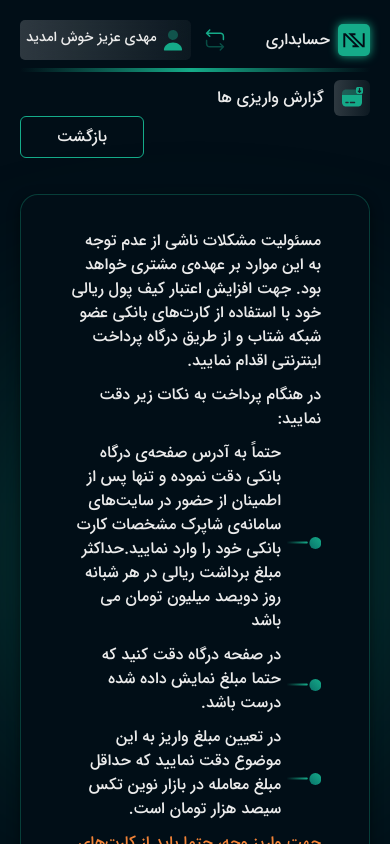
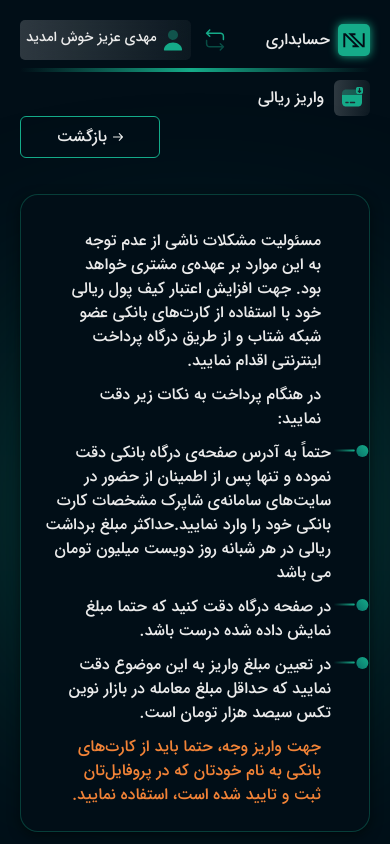
Before and after one commit to danyalbani240/dashboard, a Nuxt app: page /deposit-rial in a window 390 px wide. Shown: the top 844 px of the page. Built offline with nearby package versions, Linux system fonts and the light colour scheme.

Commit message:
making the responsive of descriibe section ok

```diff
--- a/pages/deposit-rial/index.vue
+++ b/pages/deposit-rial/index.vue
@@ -2,31 +2,37 @@
   <div class="bg-primary w-full text-Neutral-Gray p-5">
     <base-dashboard-header :pageName="'حسابداری'" />
     <div class="mt-2">
-      <base-part-header :address="'insidereport'" headName="گزارش واریزی ها" />
-      <base-button @click="goback">بازگشت</base-button>
+      <base-part-header :address="'insidereport'" headName="واریز ریالی" />
+      <base-button :prev="true" @click="goback">بازگشت</base-button>
       <div class="relative">
         <div class="absolute bg-blur"></div>
-        <div class="mt-9 acounting-box-1 bg-primary py-6 px-12" dir="rtl">
-          <p>
+        <div class="mt-9 acounting-box-1 bg-primary py-6" dir="rtl">
+          <p class="px-12">
             مسئولیت مشکلات ناشی از عدم توجه به این موارد بر عهده‌ی مشتری خواهد
             بود. جهت افزایش اعتبار کیف پول ریالی خود با استفاده از کارت‌های
             بانکی عضو شبکه شتاب و از طریق درگاه پرداخت اینترنتی اقدام نمایید.
           </p>
-          <p>در هنگام پرداخت به نکات زیر دقت نمایید:</p>
-          <p class="list-paragraph relative mr-10">
+          <p class="px-12">در هنگام پرداخت به نکات زیر دقت نمایید:</p>
+          <BaseListItem>
+            <p class="relative pl-6">
               حتماً به آدرس صفحه‌ی درگاه بانکی دقت نموده و تنها پس از اطمینان از
               حضور در سایت‌های سامانه‌ی شاپرک مشخصات کارت بانکی خود را وارد
-            نمایید.حداکثر مبلغ برداشت ریالی در هر شبانه روز دویصد میلیون تومان
+              نمایید.حداکثر مبلغ برداشت ریالی در هر شبانه روز دویست میلیون تومان
               می باشد
             </p>
-          <p class="list-paragraph relative mr-10">
+          </BaseListItem>
+          <BaseListItem>
+            <p class="relative pl-6">
               در صفحه درگاه دقت کنید که حتما مبلغ نمایش داده شده درست باشد.
             </p>
-          <p class="list-paragraph relative mr-10">
-            در تعیین مبلغ واریز به این موضوع دقت نمایید که حداقل مبلغ معامله در
-            بازار نوین تکس سیصد هزار تومان است.
+          </BaseListItem>
+          <BaseListItem>
+            <p class="relative pl-6">
+              در تعیین مبلغ واریز به این موضوع دقت نمایید که حداقل مبلغ معامله
+              در بازار نوین تکس سیصد هزار تومان است.
             </p>
-          <p class="text-Neutral-Orange">
+          </BaseListItem>
+          <p class="text-Neutral-Orange px-12">
             جهت واریز وجه، حتما باید از کارت‌های بانکی به نام خودتان که در
             پروفایل‌تان ثبت و تایید شده است، استفاده نمایید.
           </p>
```
Lines whose indentation alone changed are shown as unchanged.
